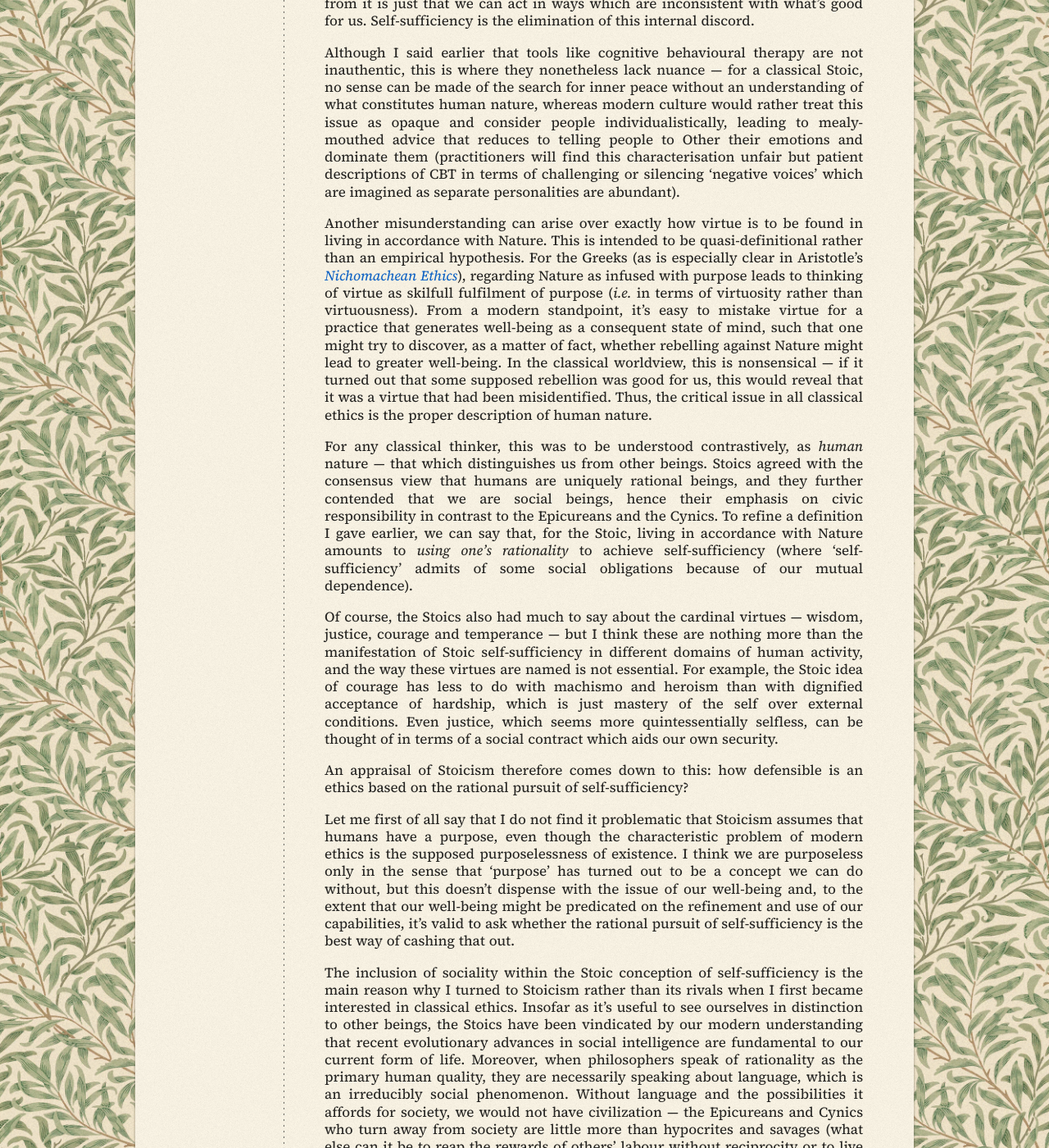
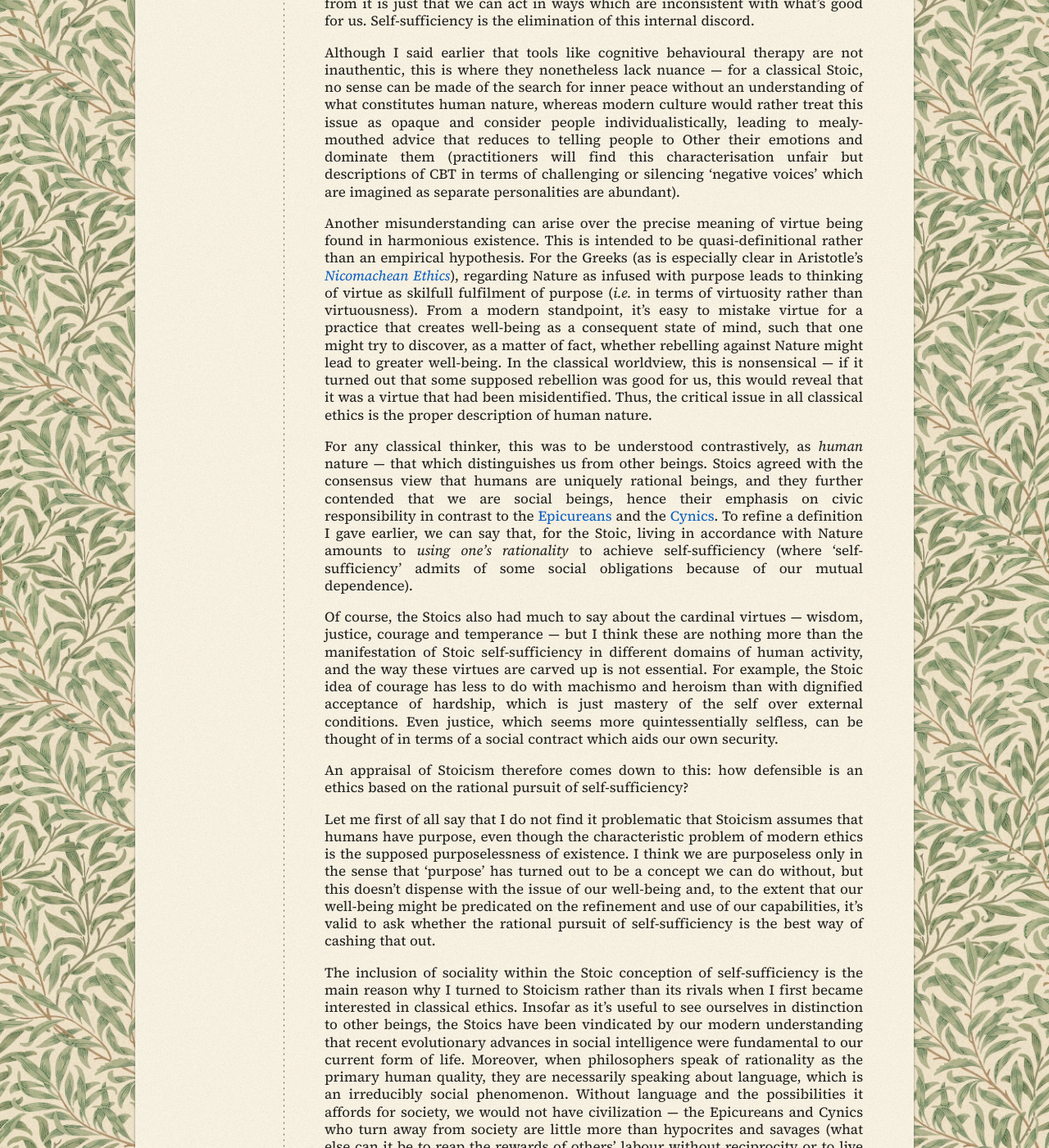
Before and after one commit to callumhackett/callumhackett.github.io, a Jekyll site: the page built from _posts/reviews/2025-08-17-meditations_reduction.md, in a window 1280 px wide and 1400 px high, scrolled down 2671 px. Shown: the whole window at 82% size. Built offline with Jekyll 4.4.1, drawn with Linux system fonts in a browser that asks for light colours; some web fonts are replaced; some of the changed text lies outside the part shown.

Commit message:
content updates

```diff
--- a/_posts/reviews/2025-08-17-meditations_reduction.md
+++ b/_posts/reviews/2025-08-17-meditations_reduction.md
@@ -42,33 +42,33 @@
 
 These ideas require some care. For the Stoic, living in accordance with Nature amounts to developing one’s self-sufficiency, so that happiness is possible come what may (equally, rebelling against Nature amounts to making demands upon it which might not be satisfied). But if the Stoic really has nothing more to do than generate their own peace from within, one might ask what substance there is to the idea of living in *accordance* with Nature, as it seems that the Stoic really seeks to deny any relationship with Nature at all. This is a misunderstanding common in modern interpretations of Stoicism, which err by thinking that the freedom we have in how we respond to circumstances means that we are entirely separate from Nature. Stoicism rather recognises us as part of Nature, and therefore as having a nature of our own, and the sense in which we stand apart from it is just that we can act in ways which are inconsistent with what's good for us. Self-sufficiency is the elimination of this internal discord.
 
-Although I said earlier that tools like cognitive behavioural therapy are not inauthentic, this is where they nonetheless lack nuance — for a classical Stoic, no sense can be made of the search for inner peace without an understanding of what constitutes human nature, whereas modern culture would rather treat this issue as opaque and consider people individualistically, leading to mealy-mouthed advice that reduces to telling people to Other their emotions and dominate them (practitioners will find this characterisation unfair but patient descriptions of CBT in terms of challenging or silencing 'negative voices' which are imagined as separate personalities are abundant).
+Although I said earlier that tools like cognitive behavioural therapy are not inauthentic, this is where they nonetheless lack nuance — for a classical Stoic, no sense can be made of the search for inner peace without an understanding of what constitutes human nature, whereas modern culture would rather treat this issue as opaque and consider people individualistically, leading to mealy-mouthed advice that reduces to telling people to Other their emotions and dominate them (practitioners will find this characterisation unfair but descriptions of CBT in terms of challenging or silencing 'negative voices' which are imagined as separate personalities are abundant).
 
-Another misunderstanding can arise over exactly how virtue is to be found in living in accordance with Nature. This is intended to be quasi-definitional rather than an empirical hypothesis. For the Greeks (as is especially clear in Aristotle's [*Nichomachean Ethics*](https://standardebooks.org/ebooks/aristotle/nicomachean-ethics/f-h-peters){:target="_blank"}), regarding Nature as infused with purpose leads to thinking of virtue as skilfull fulfilment of purpose (*i.e.* in terms of virtuosity rather than virtuousness). From a modern standpoint, it’s easy to mistake virtue for a practice that generates well-being as a consequent state of mind, such that one might try to discover, as a matter of fact, whether rebelling against Nature might lead to greater well-being. In the classical worldview, this is nonsensical — if it turned out that some supposed rebellion was good for us, this would reveal that it was a virtue that had been misidentified. Thus, the critical issue in all classical ethics is the proper description of human nature.
+Another misunderstanding can arise over the precise meaning of virtue being found in harmonious existence. This is intended to be quasi-definitional rather than an empirical hypothesis. For the Greeks (as is especially clear in Aristotle's [*Nicomachean Ethics*](https://standardebooks.org/ebooks/aristotle/nicomachean-ethics/f-h-peters){:target="_blank"}), regarding Nature as infused with purpose leads to thinking of virtue as skilfull fulfilment of purpose (*i.e.* in terms of virtuosity rather than virtuousness). From a modern standpoint, it’s easy to mistake virtue for a practice that creates well-being as a consequent state of mind, such that one might try to discover, as a matter of fact, whether rebelling against Nature might lead to greater well-being. In the classical worldview, this is nonsensical — if it turned out that some supposed rebellion was good for us, this would reveal that it was a virtue that had been misidentified. Thus, the critical issue in all classical ethics is the proper description of human nature.
 
-For any classical thinker, this was to be understood contrastively, as *human* nature — that which distinguishes us from other beings. Stoics agreed with the consensus view that humans are uniquely rational beings, and they further contended that we are social beings, hence their emphasis on civic responsibility in contrast to the Epicureans and the Cynics. To refine a definition I gave earlier, we can say that, for the Stoic, living in accordance with Nature amounts to *using one’s rationality* to achieve self-sufficiency (where ‘self-sufficiency’ admits of some social obligations because of our mutual dependence).
+For any classical thinker, this was to be understood contrastively, as *human* nature — that which distinguishes us from other beings. Stoics agreed with the consensus view that humans are uniquely rational beings, and they further contended that we are social beings, hence their emphasis on civic responsibility in contrast to the [Epicureans](https://en.wikipedia.org/wiki/Epicureanism){:target="_blank"} and the [Cynics](https://en.wikipedia.org/wiki/Cynicism_(philosophy)){:target="_blank"}. To refine a definition I gave earlier, we can say that, for the Stoic, living in accordance with Nature amounts to *using one’s rationality* to achieve self-sufficiency (where ‘self-sufficiency’ admits of some social obligations because of our mutual dependence).
 
-Of course, the Stoics also had much to say about the cardinal virtues — wisdom, justice, courage and temperance — but I think these are nothing more than the manifestation of Stoic self-sufficiency in different domains of human activity, and the way these virtues are named is not essential. For example, the Stoic idea of courage has less to do with machismo and heroism than with dignified acceptance of hardship, which is just mastery of the self over external conditions. Even justice, which seems more quintessentially selfless, can be thought of in terms of a social contract which aids our own security.
+Of course, the Stoics also had much to say about the cardinal virtues — wisdom, justice, courage and temperance — but I think these are nothing more than the manifestation of Stoic self-sufficiency in different domains of human activity, and the way these virtues are carved up is not essential. For example, the Stoic idea of courage has less to do with machismo and heroism than with dignified acceptance of hardship, which is just mastery of the self over external conditions. Even justice, which seems more quintessentially selfless, can be thought of in terms of a social contract which aids our own security.
 
 An appraisal of Stoicism therefore comes down to this: how defensible is an ethics based on the rational pursuit of self-sufficiency?
 
-Let me first of all say that I do not find it problematic that Stoicism assumes that humans have a purpose, even though the characteristic problem of modern ethics is the supposed purposelessness of existence. I think we are purposeless only in the sense that ‘purpose’ has turned out to be a concept we can do without, but this doesn't dispense with the issue of our well-being and, to the extent that our well-being might be predicated on the refinement and use of our capabilities, it's valid to ask whether the rational pursuit of self-sufficiency is the best way of cashing that out.
+Let me first of all say that I do not find it problematic that Stoicism assumes that humans have purpose, even though the characteristic problem of modern ethics is the supposed purposelessness of existence. I think we are purposeless only in the sense that ‘purpose’ has turned out to be a concept we can do without, but this doesn't dispense with the issue of our well-being and, to the extent that our well-being might be predicated on the refinement and use of our capabilities, it's valid to ask whether the rational pursuit of self-sufficiency is the best way of cashing that out.
 
-The inclusion of sociality within the Stoic conception of self-sufficiency is the main reason why I turned to Stoicism rather than its rivals when I first became interested in classical ethics. Insofar as it's useful to see ourselves in distinction to other beings, the Stoics have been vindicated by our modern understanding that recent evolutionary advances in social intelligence are fundamental to our current form of life. Moreover, when philosophers speak of rationality as the primary human quality, they are necessarily speaking about language, which is an irreducibly social phenomenon. Without language and the possibilities it affords for society, we would not have civilization — the Epicureans and Cynics who turn away from society are little more than hypocrites and savages (what else can it be to reap the rewards of others' labour without reciprocity or to live in filth on the streets?).
+The inclusion of sociality within the Stoic conception of self-sufficiency is the main reason why I turned to Stoicism rather than its rivals when I first became interested in classical ethics. Insofar as it's useful to see ourselves in distinction to other beings, the Stoics have been vindicated by our modern understanding that recent evolutionary advances in social intelligence were fundamental to our current form of life. Moreover, when philosophers speak of rationality as the primary human quality, they are necessarily speaking about language, which is an irreducibly social phenomenon. Without language and the possibilities it affords for society, we would not have civilization — the Epicureans and Cynics who turn away from society are little more than hypocrites and savages (what else can it be to reap the rewards of others' labour without reciprocity or to live in filth on the streets?).
 
-It also seems right that self-sufficiency should be a hallmark of virtuous (*i.e.* skillful) living, insofar as what it means is that a flourishing human is one who is not defective or incomplete. But trouble sets in when the Stoic specifically tries to use rationality to get a hold of self-sufficiency in order to attain it. Stoics have a reputation for tending towards austerity and aloofness, and, though defenders of Stoicism will say that this is a caricature and that one has to have the properly sophisticated definition of self-sufficiency in mind to be *really* virtuous, I think this is the same kind of mistake that the utilitarian makes when they say that the abhorrent outcomes of utilitarian calculations are only the result of bad formulae, and more sophisticated ones would lead us to more palatable conclusions.
+It also seems right that self-sufficiency should be a hallmark of virtuous (*i.e.* skillful) living, insofar as what it means is that a flourishing human is one who is not defective or incomplete. But trouble sets in when the Stoic specifically tries to use rationality to understand self-sufficiency and make choices in accordance with that understanding. Stoics have a reputation for tending towards austerity and aloofness in this, and, though defenders of Stoicism will say that this is a caricature and that one has to have the properly sophisticated definition of self-sufficiency to be *really* virtuous, I think this is the same kind of mistake that the utilitarian makes when they say that the abhorrent outcomes of utilitarian calculations are only the result of bad formulae, and more sophisticated ones would lead us to more palatable conclusions.
 
 The problem for the utilitarian is that the utility of an action can conceivably have an infinite number of dimensions which we can neither identify nor describe, let alone measure, so that the theory is useless regardless of its merit. The equivalent problem for the Stoic is that there is no finite, expressible conception of self-sufficiency which can reliably help us decide how to respond to the infinite variety of circumstances we can find ourselves in. The tendency of the Stoic to fit the stereotype is the predictable result of Stoicism’s effort to reason its way to the right actions with a preconceived principle of self-sufficiency, when the only practical course is to *discover* the meaning of self-sufficiency by first acting in the right way.
 
-There is something counter-intuitive in this criticism, so let me state it another way. The Stoic’s problem is not their valuing of self-sufficiency but rather their belief that they can rationally (consciously, linguistically) understand what self-sufficiency is *prior* to the infinite material circumstances it might describe. The Stoic gets it exactly backwards: self-sufficiency is not an abstract principle that defines good behaviour, it’s an abstraction *from* good behaviour which attempts to summarise its character. By treating the abstraction as a foundation rather than as a generalisation, the Stoic opens themselves up to choices that are intuitively abnormal (such as ruminating on the death of loved ones to try to pass through grief as quickly as possible), when really their intuition *is* their morality, which their principle has undermined.
+There is something counter-intuitive in this criticism, so let me state it another way. The Stoic’s problem is not their valuing of self-sufficiency but rather their belief that they can rationally (consciously, linguistically) understand what self-sufficiency is *prior* to the infinite material circumstances it might describe. The Stoic gets it exactly backwards: self-sufficiency is not an abstract principle that defines virtuous behaviour, it’s an abstraction *from* virtuous behaviour which attempts to summarise its character. By treating the abstraction as a foundation rather than as a generalisation, the Stoic opens themselves up to choices that are intuitively abnormal (such as ruminating on the death of loved ones to try to pass through grief as quickly as possible), when really their intuition *is* their morality, which their principle has undermined.
 
-Consider a practical example. Aurelius repeatedly reminds himself of the vanity of fame, it being something that we have no direct control over and which is in any case always eventually reduced to nothing (fame is in some Stoic writings said to be objectively amoral because it is awarded to good and bad people alike, but this is a linguistic conceit --- we could just as well separate fame into veneration and notoreity and consider the virtuousness of veneration instead). On the face of it, it seems sensible to suppose that personal well-being will not be found in fame because it depends on other people, but what if the *prospect* of fame were a motivator for action without its absence being a cause of suffering? For instance, you might decide to dedicate yourself to a life of scientific inquiry in the hope of making a fundamental advance that secures you a place in history, but you decide to do so fully in the knowledge that historical contingencies could disfavour you, so that you will end up a complete unknown, and you are at peace with this. Would this be virtuous?
+Consider a practical example. Aurelius repeatedly reminds himself of the vanity of fame, it being something that we have no direct control over and which is in any case always eventually reduced to nothing (fame is in some Stoic writings said to be objectively amoral because it is awarded to good and bad people alike, but this is a linguistic conceit --- we could just as well separate fame into veneration and notoreity and consider the virtuousness of veneration instead). On the face of it, it seems sensible to say that personal well-being will not be found in fame because fame depends on other people, but what if the *prospect* of fame were a motivator for action without its absence being a cause of suffering? For instance, you might decide to dedicate yourself to a life of scientific inquiry in the hope of making a fundamental advance that secures you a place in history, but you decide to do so fully in the knowledge that historical contingencies could disfavour you, so that you will end up a complete unknown, and you are at peace with this. Would this be virtuous?
 
-Stoicism does not give a clear answer. For some, an honest lack of suffering would mean that the spirit of self-sufficiency is not undermined and all that's left over is arbitrary personal preference, whereas for others it will seem unwise for any decision to be based upon a vanity and some better motivation should be found. The arguments could become quite complex: we might say, for example, that science must *ultimately* be motivated by curiosity, though fame is a signal our society uses to endorse virtuous activities, and a person can reasonably be motivated by that secondary goal because its function is to give assurance about the inherent value of the pursuit. Disparaging fame might therefore aid a person's resilience at the cost of undermining a mechanism we use to encourage people to do good things, though perhaps we would do better as a society to create similar mechanisms which do not appeal to an innate sense of vanity.
+Stoicism does not have a clear answer. For some, an honest lack of suffering would mean that the spirit of self-sufficiency is not undermined and all that's left over is arbitrary personal preference, whereas for others it will seem unwise for any decision to be based upon a vanity and some better motivation should be found. The arguments could become quite complex: we might say, for example, that science must *ultimately* be motivated by curiosity but fame is a signal our society uses to endorse virtuous activities, and a person can reasonably be motivated by that secondary goal because its purpose is to give assurance about the value of a pursuit. Disparaging fame might therefore aid a person's resilience at the cost of undermining a mechanism we use to encourage people to do good things. Then again, maybe we should reconsider the mechanisms we use so that they don't appeal to an innate sense of vanity. And so on and so on --- the ifs and buts could continue.
 
-And so on and so on --- the ifs and buts could continue. The point is not to reach a conclusion but to realise that we do not start with a complete idea of self-sufficiency from which we can *deduce* a conclusion, we rather consider the particular issue on its own merits and then find the self-sufficient path by intuiting a response and discussing it. If we instead imagine that we can apply fixed principles (such as, "my actions should be motivated by outcomes I can control"), we might falsely conclude that some virtues are vices because the principles worked for past examples but are inadequate for the current one.
+The point here is not to reach a conclusion but to realise that we do not start with a coherent idea of self-sufficiency from which we can *deduce* a conclusion, we rather consider the particular issue on its own merits and then find the self-sufficient path by intuiting a response and discussing it. If we instead imagine that we can apply fixed principles (such as, "my actions should be motivated by outcomes I can control"), we might falsely conclude that some virtues are vices because the principles worked for past examples but are inadequate for the current one.
 
-This is an argument against all principles-based ethics, of course, rather than Stoicism specifically, so it would be wrong of me to try to suggest a refinement to Stoic principles as if definitions were all that's at stake. But to the extent that it’s still reasonable to seek guidance in frameworks, I think we can productively look to action-based ethics as an alternative. A good example of this is the effortless action (*wu wei*) of Taoism, which undergirds self-sufficiency without attempting to rationalise it such that it becomes distorted. In fact, the early Taoists criticised Confucianism in much the way I am criticising Stoicism --- in *The Way of Chuang Tzu*, Thomas Merton summarises the issues like this:
+This is an argument against all principles-based ethics, not just Stoicism, so it would be wrong of me to try to suggest a refinement to Stoic principles as if definitions were all that's at stake. But to the extent that it’s still reasonable to seek guidance in a framework, I think we can productively look to action-based ethics as an alternative. A good example of this is the effortless action (*wu wei*) of Taoism, which undergirds self-sufficiency without attempting to rationalise it such that it becomes distorted. In fact, the early Taoists criticised Confucianism in much the way I am criticising Stoicism --- in *The Way of Chuang Tzu*, Thomas Merton summarises the issues like this:
 
 > The character of the ‘Superior Man’ or ‘Noble Minded Man’ [≈ the Stoic sage] … is constructed around a four-sided mandala of basic virtues.
 >
```
Also changed, not shown: other parts of _posts/reviews/2025-08-17-meditations_reduction.md (+1 -1 lines).
